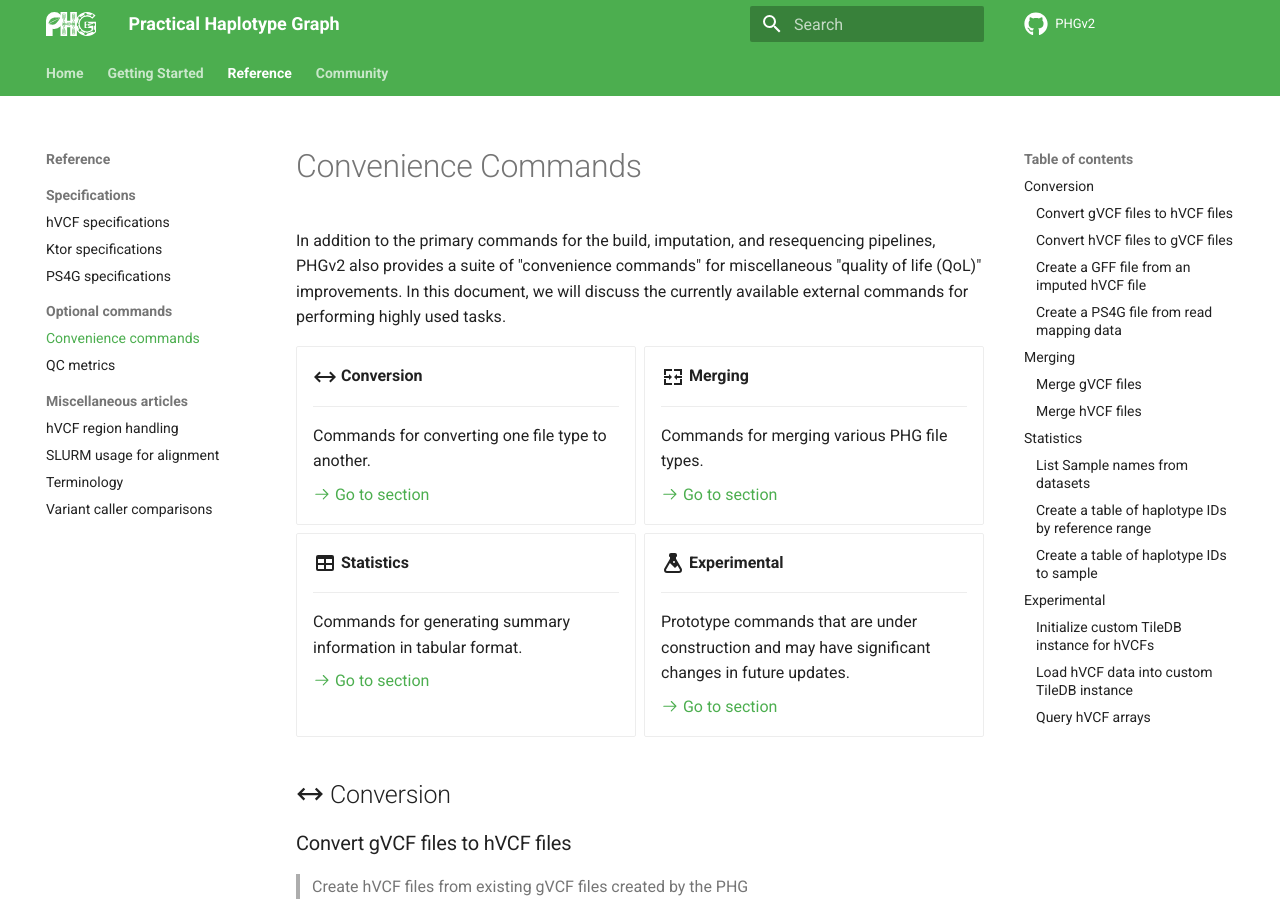
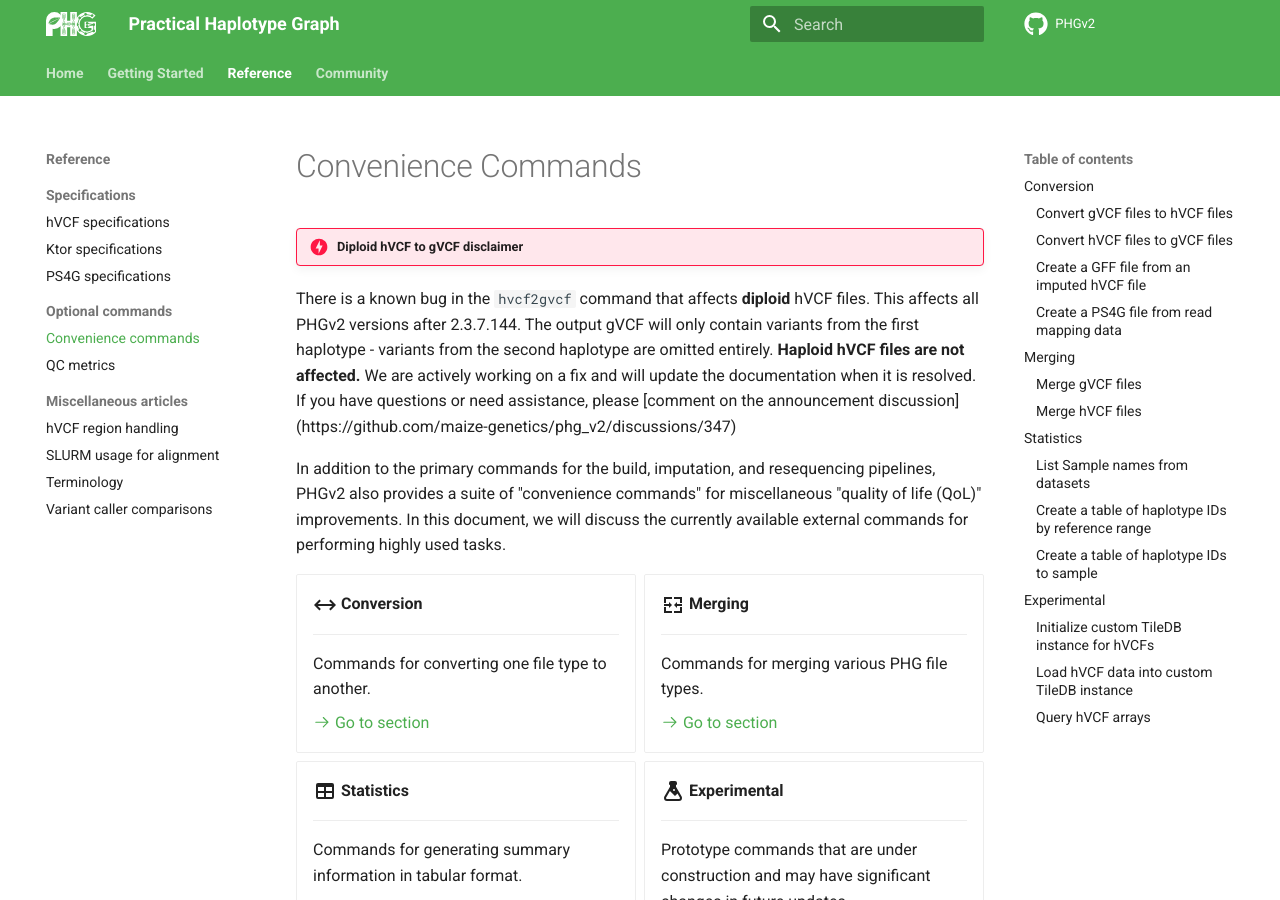
Before and after one commit to maize-genetics/phg_v2, an MkDocs documentation site: the page built from docs/convenience_commands.md, in a window 1280 px wide and 900 px high. Built offline with MkDocs 1.6.1 and Material for MkDocs 9.7.7, drawn with Linux system fonts in a browser that asks for light colours; comment, search, counter and statistics services are not loaded.

Commit message:
Updating docs with warning of hvcf to gvcf issue.

```diff
--- a/docs/convenience_commands.md
+++ b/docs/convenience_commands.md
@@ -1,4 +1,14 @@
 # Convenience Commands
+
+!!! danger "Diploid hVCF to gVCF disclaimer"
+There is a known bug in the `hvcf2gvcf` command that affects **diploid** hVCF
+files. This affects all PHGv2 versions after 2.3.7.144.
+The output gVCF will only contain variants from the first haplotype -
+variants from the second haplotype are omitted entirely. **Haploid hVCF files
+are not affected.**
+We are actively working on a fix and will update the documentation when it is
+resolved. If you have questions or need assistance, please [comment on the announcement discussion] (https://github.com/maize-genetics/phg_v2/discussions/347)
+
 
 In addition to the primary commands for the build, imputation, and
 resequencing pipelines, PHGv2 also provides a suite of "convenience
```
Also changed, not shown: docs/imputation_ropebwt.md (+10 -0 lines).
